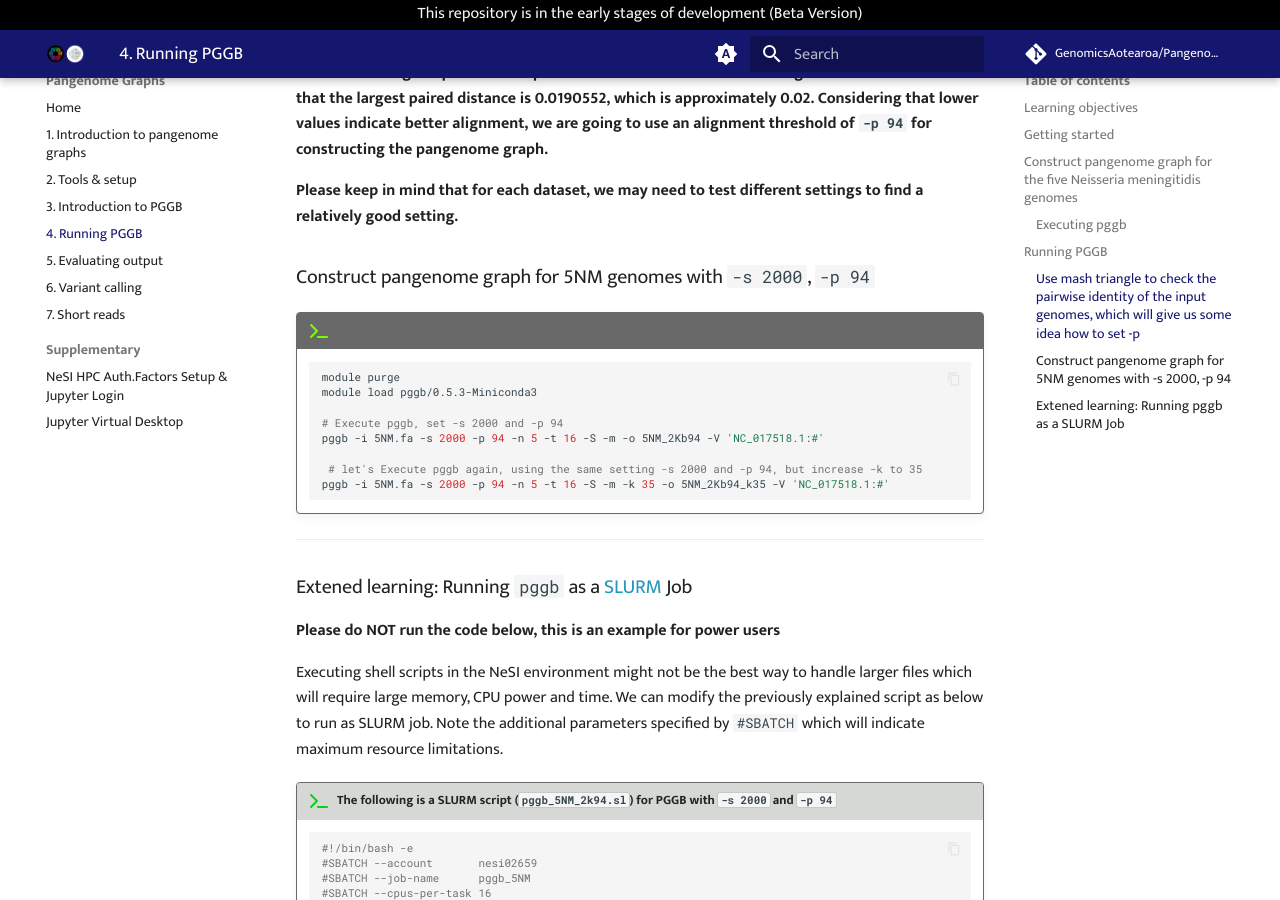
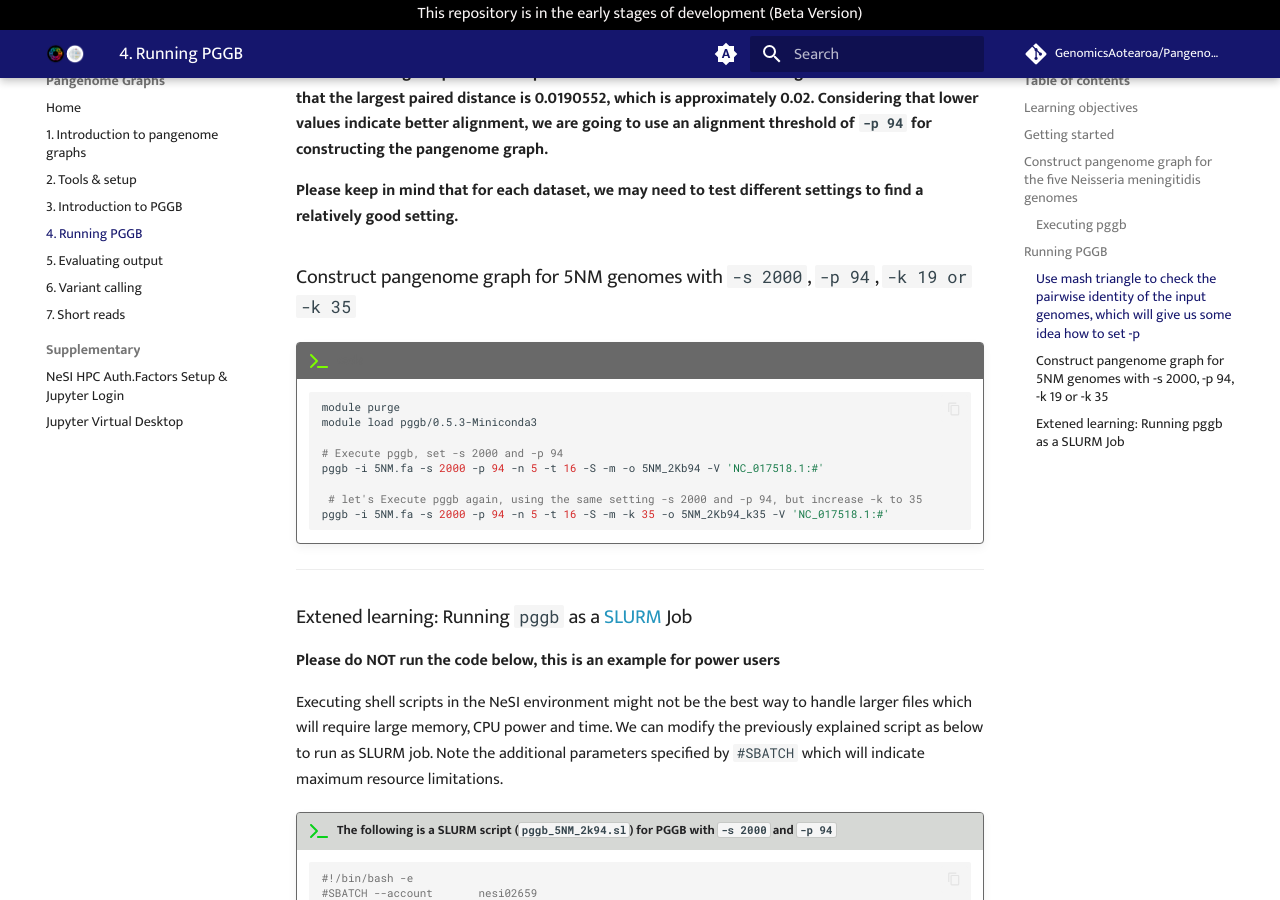
Before and after one commit to GenomicsAotearoa/Pangenome-Graphs-Workshop, an MkDocs documentation site: the page built from docs/4_Running_pggb.md, in a window 1280 px wide and 900 px high, scrolled down 1736 px. Built offline with MkDocs 1.6.1 and Material for MkDocs 9.7.7, drawn with Linux system fonts in a browser that asks for light colours; comment, search, counter and statistics services are not loaded.

Commit message:
Update 4_Running_pggb.md

```diff
--- a/docs/4_Running_pggb.md
+++ b/docs/4_Running_pggb.md
@@ -153,7 +153,7 @@ Inspect the index.
 
 **Please keep in mind that for each dataset, we may need to test different settings to find a relatively good setting.**
 
-### Construct pangenome graph for 5NM genomes with `-s 2000`, `-p 94`
+### Construct pangenome graph for 5NM genomes with `-s 2000`, `-p 94`, `-k 19  or -k 35`
 
 !!! terminal "code"
 
```
